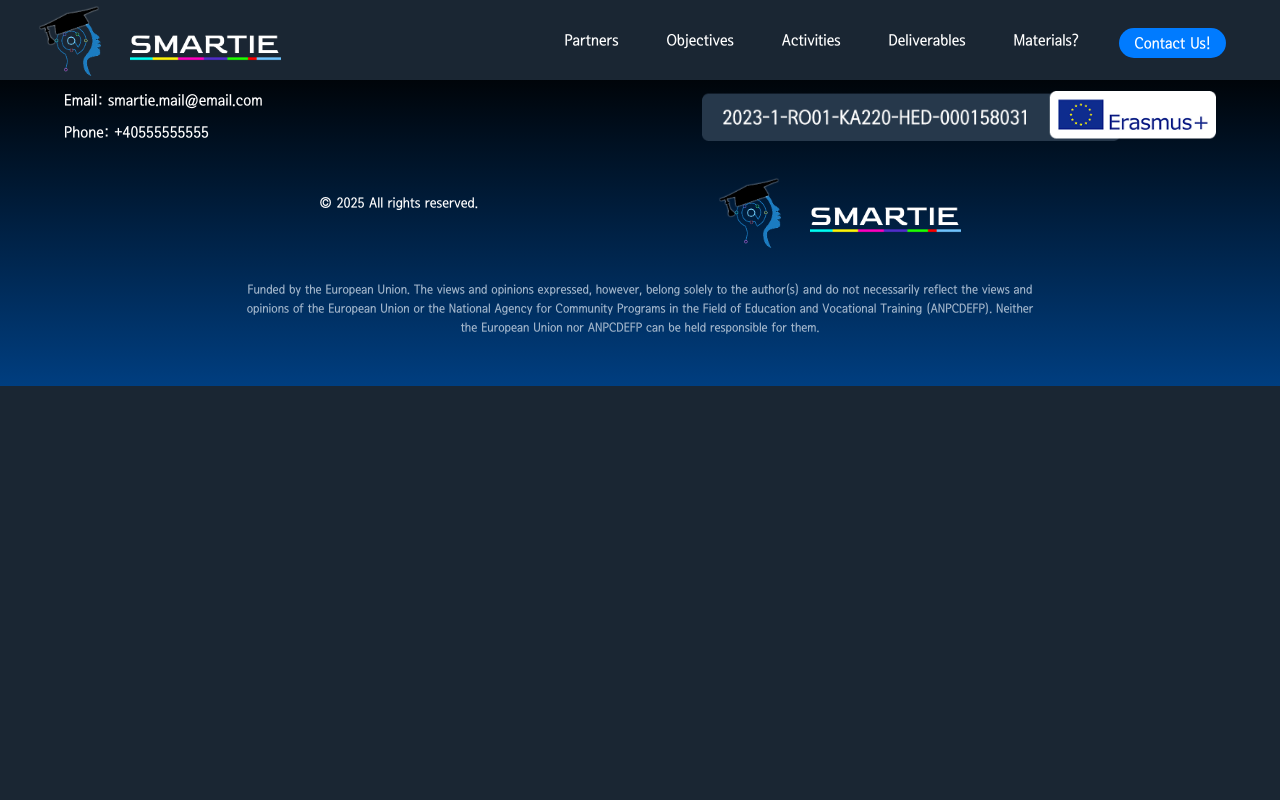
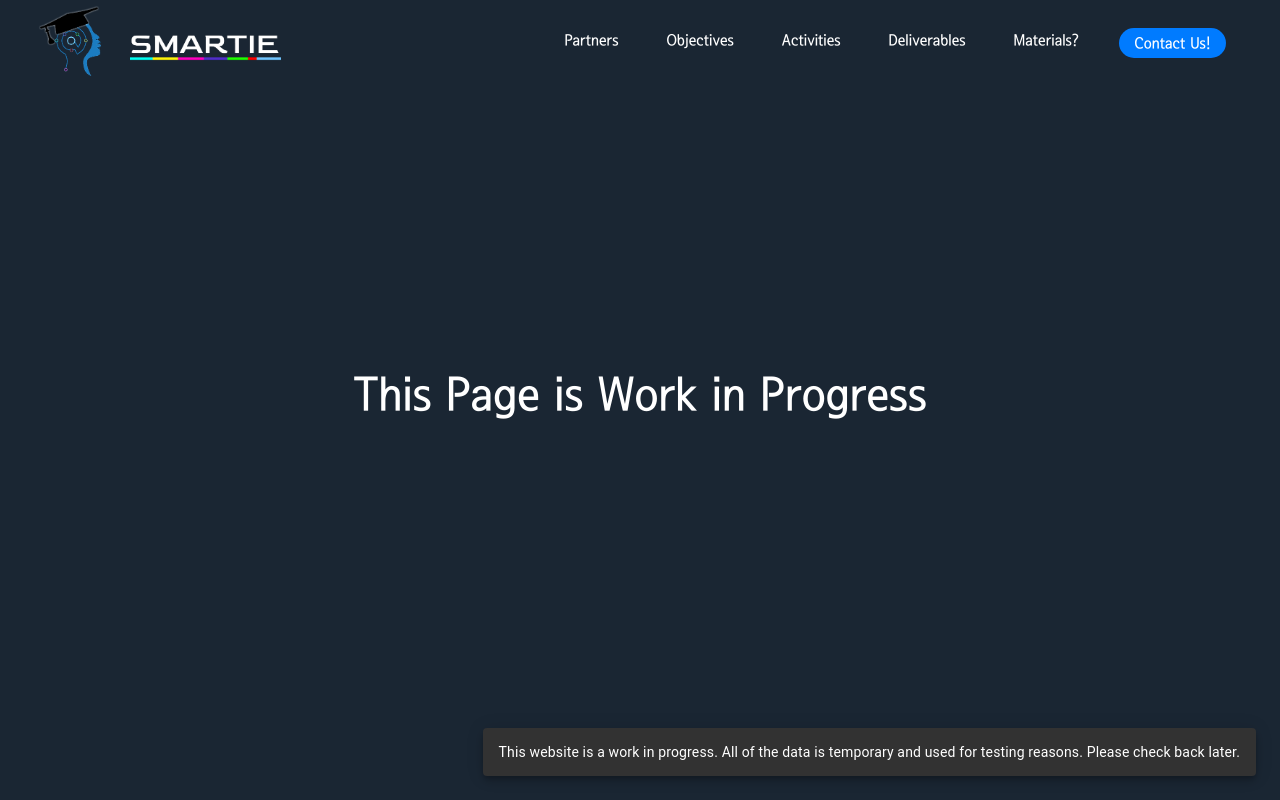
Before and after one commit to valentinvale/SmartieWebsite, a React (Create React App) app in the folder client/: page / in a window 1280 px wide. Both pictures are taken after a click on the link "Activities". Shown: the top 800 px of the page. Built offline with nearby package versions, Linux system fonts and the light colour scheme; some icons are missing.

Commit message:
added snackbar

```diff
--- a/client/package.json
+++ b/client/package.json
@@ -5,6 +5,9 @@
   "dependencies": {
     "@carbon/icons-react": "^11.58.0",
     "@carbon/react": "^1.80.1",
+    "@emotion/react": "^11.14.0",
+    "@emotion/styled": "^11.14.0",
+    "@mui/material": "^7.0.2",
     "@testing-library/dom": "^10.4.0",
     "@testing-library/jest-dom": "^6.6.3",
     "@testing-library/react": "^16.2.0",
--- a/client/src/components/ActivitiesComponent.js
+++ b/client/src/components/ActivitiesComponent.js
@@ -1,9 +1,10 @@
 import React from "react";
+import WorkInProgress from "./WorkInProgress";
 
 const ActivitiesComponent = () => {
     return (
         <div>
-            <h1>Activities</h1>
+            <WorkInProgress />
 
         </div>
     );
--- a/client/src/components/ContactUsComponent.js
+++ b/client/src/components/ContactUsComponent.js
@@ -1,9 +1,10 @@
 import React from "react";
+import WorkInProgress from "./WorkInProgress";
 
 const ContactUsComponent = () => {
     return (
         <div>
-            <h1>Contact Us</h1>
+            <WorkInProgress />
         </div>
     );
 }
--- a/client/src/components/DeliverablesComponent.js
+++ b/client/src/components/DeliverablesComponent.js
@@ -1,9 +1,11 @@
 import React from "react";
+import WorkInProgress from "./WorkInProgress";
 
 const DeliverablesComponent = () => {
     return (
         <div>
-            <h1>Deliverables</h1>
+            <WorkInProgress />
+
         </div>
     );
 }
--- a/client/src/components/Layout.js
+++ b/client/src/components/Layout.js
@@ -3,6 +3,7 @@ import NavbarComponent from "./NavbarComponent";
 import FooterComponent from "./FooterComponent";
 import { Container } from "reactstrap";
 import "../styles/Layout.css";
+import SnackbarWIP from "./SnackbarWIP";
 
 const Layout = (props) => {
     return (
@@ -11,6 +12,7 @@ const Layout = (props) => {
             <Container className="main-content" tag="menu">
                 {props.children}
             </Container>
+            <SnackbarWIP open={true} />
             <FooterComponent/>
         </div>
     );
--- a/client/src/components/MaterialsComponent.js
+++ b/client/src/components/MaterialsComponent.js
@@ -1,9 +1,10 @@
 import React from "react";
+import WorkInProgress from "./WorkInProgress";
 
 const MaterialsComponent = () => {
     return (
         <div>
-            <h1>Materials</h1>
+            <WorkInProgress />
         </div>
     );
 }
--- /dev/null
+++ b/client/src/components/SnackbarWIP.js
@@ -0,0 +1,17 @@
+import React from "react";
+
+import Snackbar from "@mui/material/Snackbar";
+
+const SnackbarWIP = ({ open, handleClose }) => {
+    return (
+        <Snackbar
+            anchorOrigin={{ vertical: "bottom", horizontal: "right" }}
+            open={open}
+            onClose={handleClose}
+            message="This website is a work in progress. All of the data is temporary and used for testing reasons.
+            Please check back later."
+        />
+    );
+}
+
+export default SnackbarWIP;
--- /dev/null
+++ b/client/src/components/WorkInProgress.js
@@ -0,0 +1,11 @@
+import "../styles/WorkInProgress.css";
+
+const WorkInProgress = () => {
+    return (
+        <div className='work-in-progress-content'>
+            <h1 className="work-in-progress-text">This Page is Work in Progress</h1>
+        </div>
+    );
+}
+
+export default WorkInProgress;
--- /dev/null
+++ b/client/src/styles/WorkInProgress.css
@@ -0,0 +1,12 @@
+.work-in-progress-content {
+  display: flex;
+  flex-direction: column;
+  align-items: center;
+  justify-content: center;
+  height: 100vh;
+}
+
+.work-in-progress-text {
+  text-align: center;
+  font-size: clamp(1.5rem, 5vw, 3rem);
+}
```
Also changed, not shown: 1 other file (tests, documents, lock files or other folders).
